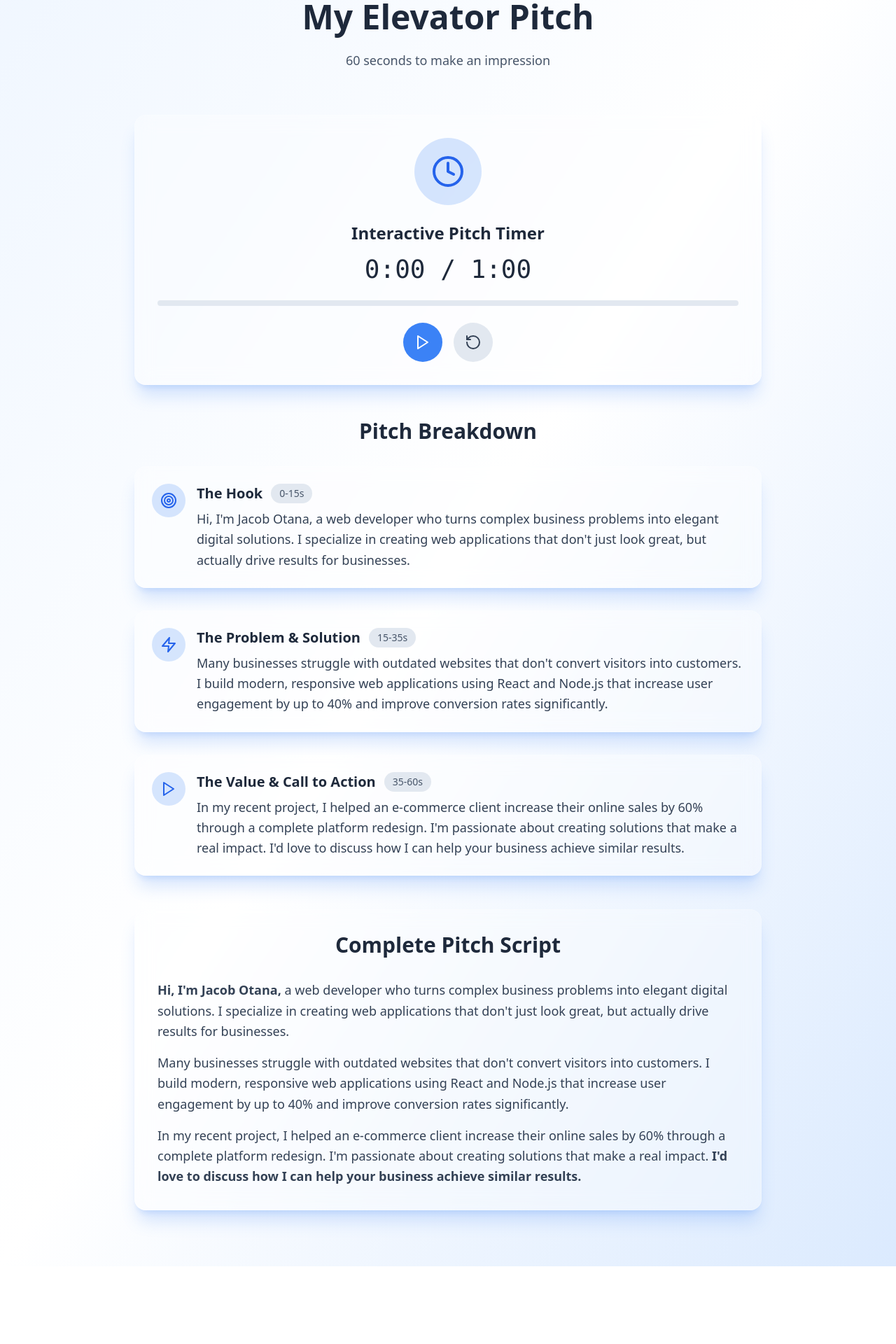
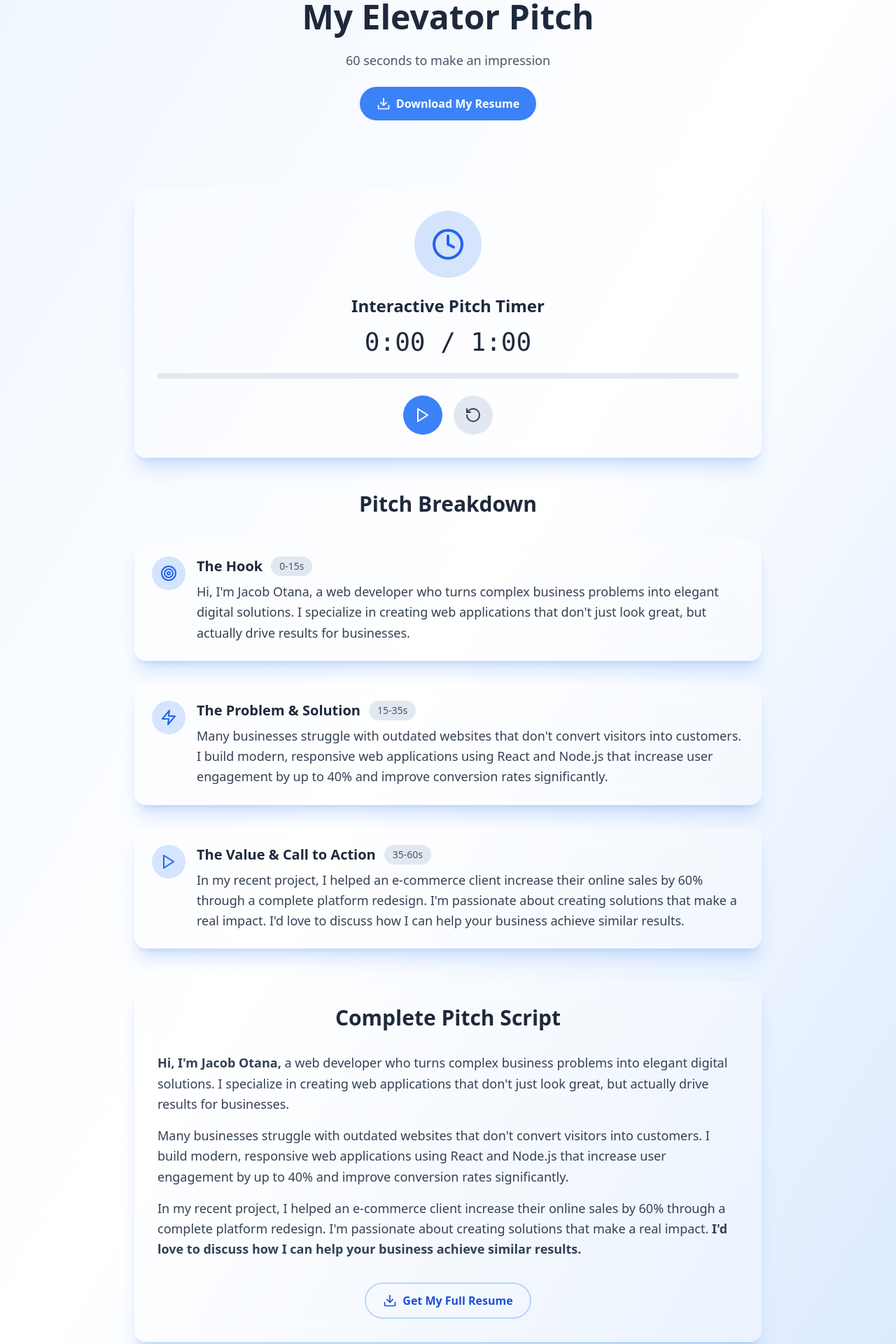
Before and after one commit to fixeg683/otanajwilson, a React (Vite) app: page /elevator-pitch in a window 1280 px wide. Shown: the part 160-2080 px from the top of the page at 70% size. Before the commit the page ends 1969 px from the top, so only its background shows below. Built offline with nearby package versions, Linux system fonts and the light colour scheme; no server answers.

Commit message:
Add Resume Download Button to Elevator Pitch Page

```diff
--- a/src/pages/ElevatorPitch.tsx
+++ b/src/pages/ElevatorPitch.tsx
@@ -1,6 +1,6 @@
 import React from 'react';
 import { useTheme } from '../contexts/ThemeContext';
-import { Play, Pause, RotateCcw, Clock, Target, Zap } from 'lucide-react';
+import { Play, Pause, RotateCcw, Clock, Target, Zap, Download } from 'lucide-react';
 import GlassCard from '../components/GlassCard';
 
 const ElevatorPitch: React.FC = () => {
@@ -28,6 +28,16 @@ const ElevatorPitch: React.FC = () => {
   const handleReset = () => {
     setIsPlaying(false);
     setCurrentTime(0);
+  };
+
+  const handleDownloadResume = () => {
+    // Create a link to download the PDF file
+    const link = document.createElement('a');
+    link.href = '/Resume Otana Jacob Wilson.pdf';
+    link.download = 'Jacob_Otana_Resume.pdf';
+    document.body.appendChild(link);
+    link.click();
+    document.body.removeChild(link);
   };
 
   const formatTime = (seconds: number) => {
@@ -67,11 +77,20 @@ const ElevatorPitch: React.FC = () => {
           }`}>
             My Elevator Pitch
           </h1>
-          <p className={`text-lg ${
+          <p className={`text-lg mb-6 ${
             theme === 'dark' ? 'text-white/70' : 'text-slate-600'
           }`}>
             60 seconds to make an impression
           </p>
+
+          {/* Resume Download Button */}
+          <button
+            onClick={handleDownloadResume}
+            className="inline-flex items-center px-6 py-3 bg-blue-500 hover:bg-blue-600 text-white rounded-full font-semibold transition-all duration-300 hover:shadow-lg hover:shadow-blue-500/30 hover:-translate-y-1 mb-8"
+          >
+            <Download className="w-5 h-5 mr-2" />
+            Download My Resume
+          </button>
         </div>
 
         {/* Pitch Player */}
@@ -197,6 +216,21 @@ const ElevatorPitch: React.FC = () => {
               In my recent project, I helped an e-commerce client increase their online sales by 60% through a complete platform redesign. I'm passionate about creating solutions that make a real impact. <strong>I'd love to discuss how I can help your business achieve similar results.</strong>
             </p>
           </div>
+
+          {/* Additional Resume Download Button */}
+          <div className="text-center mt-8">
+            <button
+              onClick={handleDownloadResume}
+              className={`inline-flex items-center px-6 py-3 rounded-full font-semibold transition-all duration-300 border-2 ${
+                theme === 'dark'
+                  ? 'border-white/20 text-white hover:bg-white/10'
+                  : 'border-blue-500/30 text-blue-700 hover:bg-blue-500/10'
+              }`}
+            >
+              <Download className="w-5 h-5 mr-2" />
+              Get My Full Resume
+            </button>
+          </div>
         </GlassCard>
       </div>
     </div>
```
